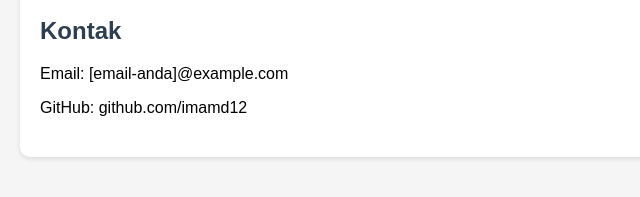
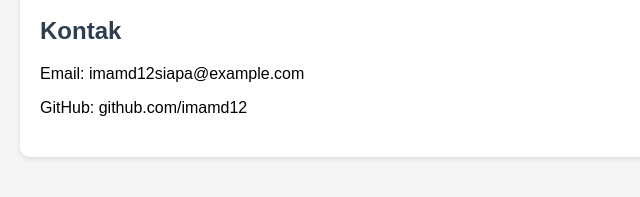
Before and after one commit to imamd12/exercise, a plain HTML site: page index.html in a window 1280 px wide. Shown: the part 337-534 px from the top of the page, 0-640 px from the left. Drawn offline with Linux system fonts and the light colour scheme.

Commit message:
Update index.html
mengganti email menjadi imamd12

```diff
--- a/index.html
+++ b/index.html
@@ -21,7 +21,7 @@
 
         <section>
             <h2>Kontak</h2>
-            <p>Email: [email-anda]@example.com</p>
+            <p>Email: imamd12siapa@example.com</p>
             <p>GitHub: github.com/imamd12</p>
         </section>
     </main>
```
